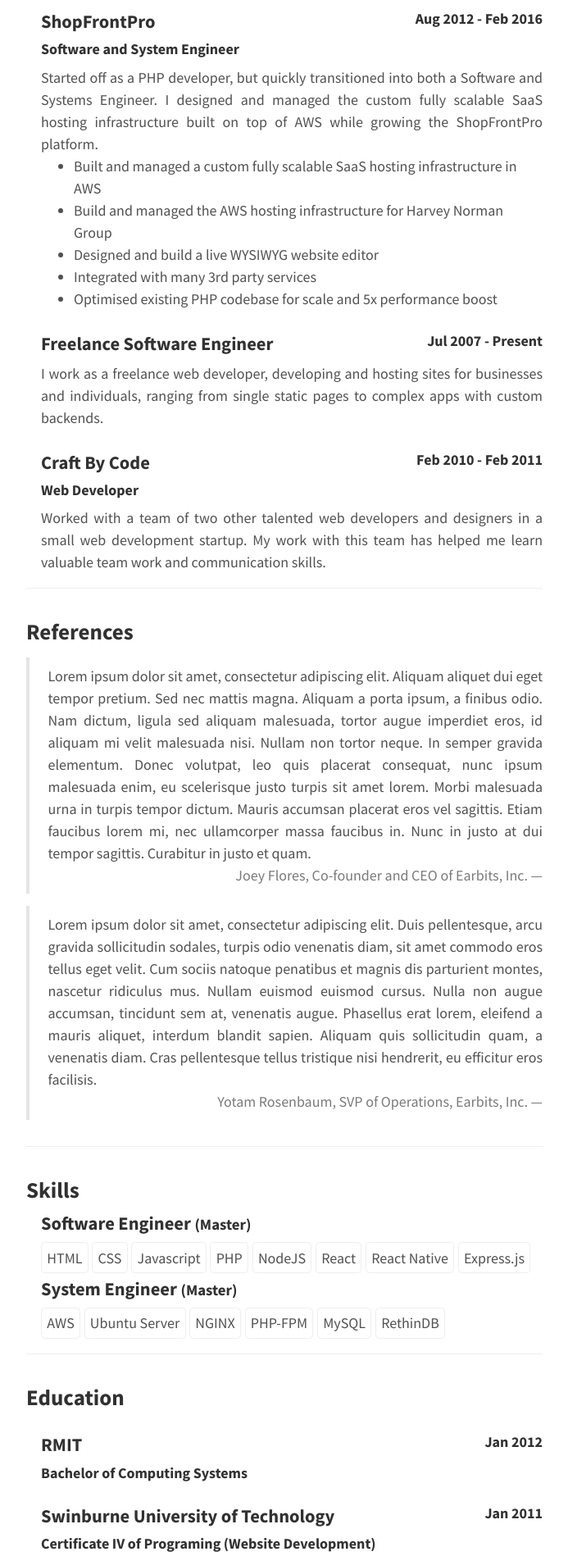
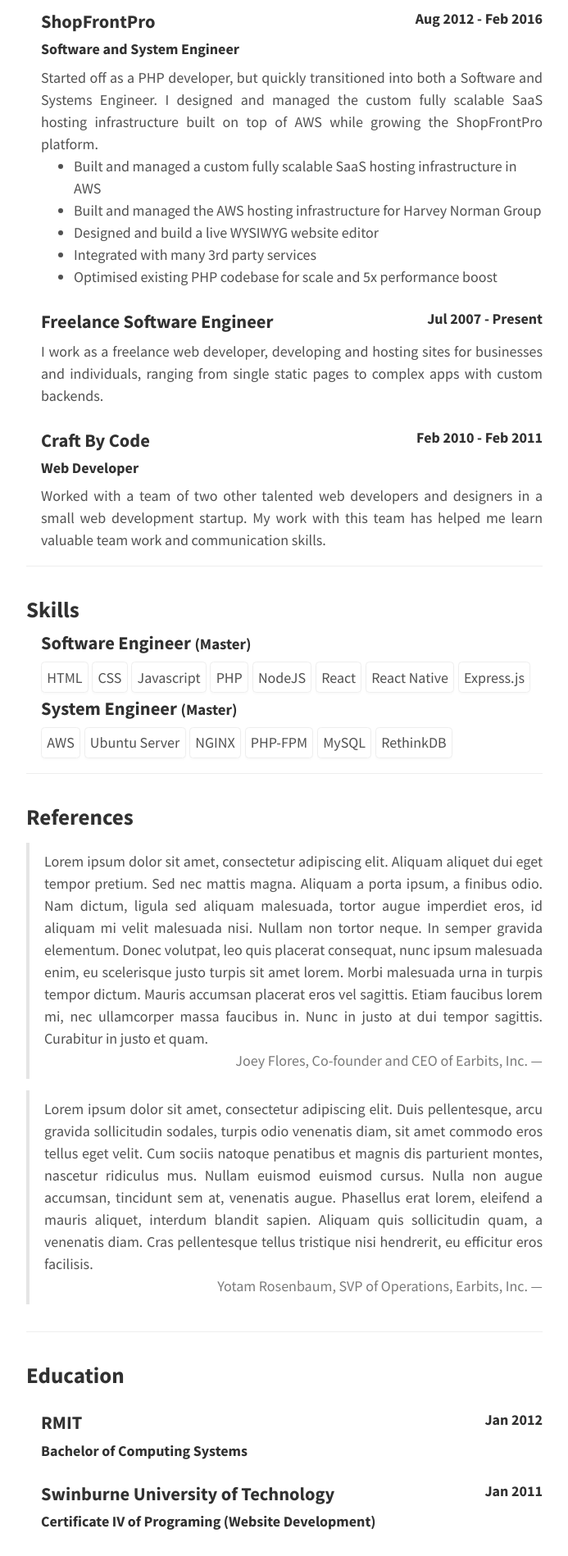
Before and after one commit to icodethings/icodethings.github.io, a Jekyll site: the page built from resume/index.html, in a window 1280 px wide. Shown: the part 496-2394 px from the top of the page at 82% size, without its empty margins (293-986 px from the left). Built offline with Jekyll 4.4.1, drawn with Linux system fonts in a browser that asks for light colours.

Commit message:
Fixing up some formatting and spelling mistakes

```diff
--- a/_data/resume.json
+++ b/_data/resume.json
@@ -30,7 +30,7 @@
 			"summary": "Started off as a PHP developer, but quickly transitioned into both a Software and Systems Engineer. I designed and managed the custom fully scalable SaaS hosting infrastructure built on top of AWS while growing the ShopFrontPro platform.",
 			"highlights": [
 				"Built and managed a custom fully scalable SaaS hosting infrastructure in AWS",
-				"Build and managed the AWS hosting infrastructure for Harvey Norman Group",
+				"Built and managed the AWS hosting infrastructure for Harvey Norman Group",
 				"Designed and build a live WYSIWYG website editor",
 				"Integrated with many 3rd party services",
 				"Optimised existing PHP codebase for scale and 5x performance boost"
@@ -75,7 +75,7 @@
 				"NGINX",
 				"PHP-FPM",
 				"MySQL",
-				"RethinDB"
+				"RethinkDB"
 			]
 		}
 	],
--- a/_sass/_resume.scss
+++ b/_sass/_resume.scss
@@ -16,7 +16,7 @@
   padding-right: 1rem;
 
   > a {
-	background: linear-gradient(to bottom, rgba(0,0,0,0.02) 0%, rgba(0,0,0,0) 20%);
+	background: linear-gradient(to bottom, rgba(0, 0, 0, 0.02) 0%, rgba(0, 0, 0, 0) 20%);
 
 	font-weight: bold;
 	display: block;
@@ -75,7 +75,13 @@
 
 // Indenting for lists
 .resume .indent {
-  margin-left: 1rem;
+  margin-left: 0.25rem;
+}
+
+@media print, (min-width: $breakpoint-mobile) {
+  .resume .indent {
+	margin-left: 1rem;
+  }
 }
 
 // Justify the text blocks
@@ -101,7 +107,8 @@
 	}
 
 	a {
-	  border: 1px solid #eee;
+	  box-shadow: 0 2px 2px rgba(38, 139, 210, 0.04);
+	  border: 1px solid #268bd2;
 	  margin-bottom: 1rem;
 	  border-radius: 0.25rem;
 	  text-align: center;
@@ -130,6 +137,7 @@
 	  //flex: 1;
 
 	  a {
+		box-shadow: none;
 		border: none;
 		margin-bottom: 0;
 		padding: 0.25rem 0.5rem;
@@ -187,13 +195,18 @@
 }
 
 // === Head contact block ===
+
+.resume .contact-head{
+  padding-bottom: 0;
+}
+
 @media screen and (min-width: $breakpoint-mobile) {
   .resume .contact-head {
 	margin-top: -5.5rem;
 	padding-bottom: 2rem;
 	padding-left: 8rem;
 
-	ul.contact li a{
+	ul.contact li a {
 	  padding: 0.25rem 1.5rem 0.25rem 0;
 	}
   }
@@ -236,6 +249,7 @@
 
 	  border-radius: 0.25rem;
 	  border: 1px #eee solid;
+	  box-shadow: 0 2px 2px rgba(0, 0, 0, 0.02);
 
 	  display: inline;
 	}
@@ -247,6 +261,7 @@
   blockquote {
 	color: #515151;
 	padding-right: 0;
+	padding-left: 1rem;
 
 	footer {
 	  color: #7a7a7a;
@@ -309,20 +324,20 @@
 	order: 4;
   }
 
+  > .skills {
+	order: 5;
+  }
+
   > .references {
 	order: 6;
   }
 
-  > .skills {
+  > .educations {
 	order: 7;
   }
 
-  > .educations {
+  > .contact-foot {
 	order: 8;
-  }
-
-  > .contact-foot {
-	order: 9;
   }
 }
 
--- a/_sass/_resume_print.scss
+++ b/_sass/_resume_print.scss
@@ -103,6 +103,11 @@
 		width: 50%;
 		margin-left: 0;
 
+		ul li {
+		  border-color: #9b9b9b;
+		  box-shadow: none;
+		}
+
 		&:nth-child(odd){
 		  margin-right: -1rem;
 		}
```
